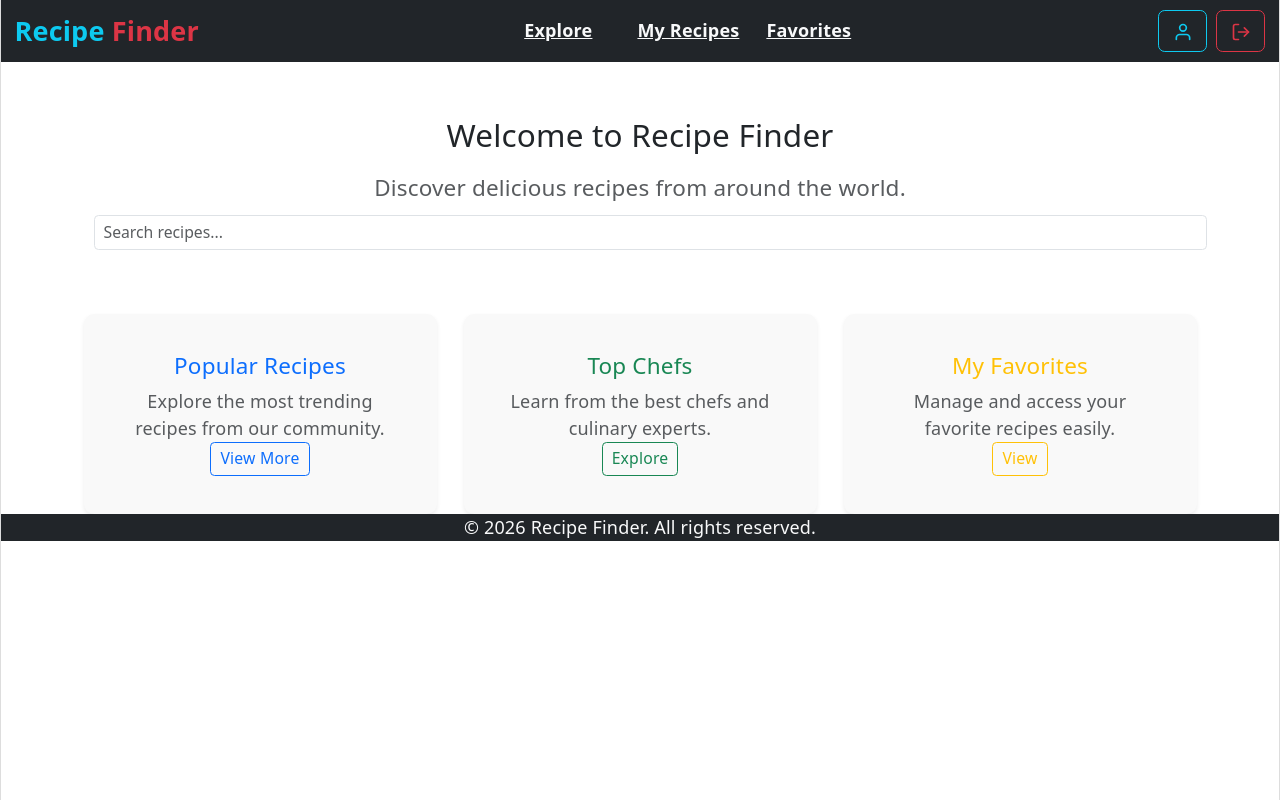
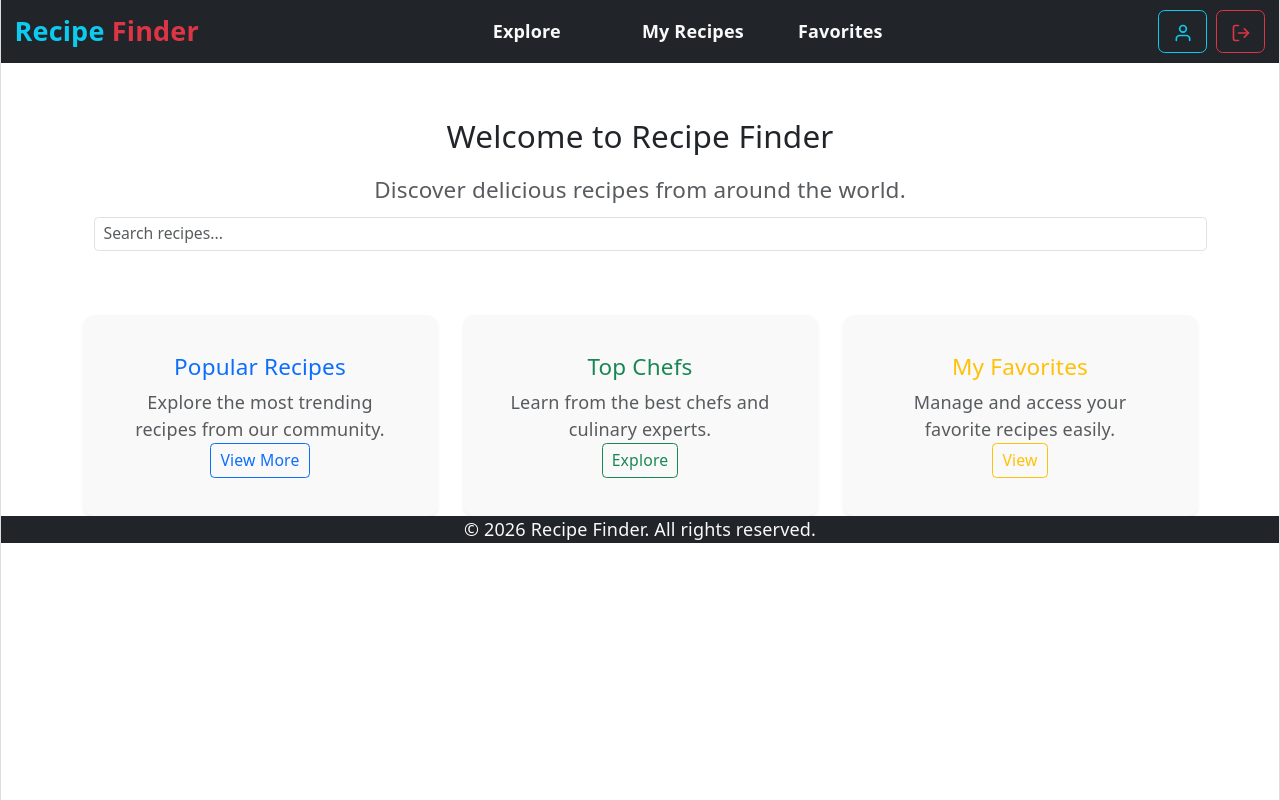
Before and after one commit to Chavdaharesh/exe__3, a React (Vite) app: page / in a window 1280 px wide. Built offline with nearby package versions, Linux system fonts and the light colour scheme.

Commit message:
Update Hover Design

```diff
--- a/src/App.scss
+++ b/src/App.scss
@@ -1,3 +1,11 @@
+
+.navbar .d-flex .d-flex a {
+  transition: background 0.2s, color 0.2s;
+}
+.navbar .d-flex .d-flex a:hover {
+  background: #f5f5f5;
+  color: #222 !important;
+}
 
 
 :root{
@@ -17,50 +25,6 @@
   justify-content: center;
   height: 100vh;
 }
-
-
-.dashboard-container {
-  display: flex;
-  flex-direction: row;
-  align-items: center;
-  justify-content: center;
-  height: fit-content;
-  background-color: var(--bg);
-}
-
-.dashboard-nav ul {
-  display: flex;
-  flex-direction: row;
-  gap: 24px;
-  padding: 0;
-  margin: 0;
-}
-
-.dashboard-nav li {
-  display: flex;
-}
-
-.dashboard-nav a {
-  text-decoration: none;
-  color: var(--text-h);
-  font-weight: bold;
-  padding: 8px 16px;
-  border-radius: 4px;
-  transition: background 0.2s;
-}
-
-.dashboard-nav a:hover {
-  background: #e6f0ff;
-}
-
-ul {
-  list-style-type: none;
-  padding: 0;
-  width: fit-content;
-}
-
-
-
 
 .card {
   background-color: #f9f9f9;
--- a/src/Pages/Header.jsx
+++ b/src/Pages/Header.jsx
@@ -14,21 +14,21 @@ const Header = () => {
                         <span className="text-danger fw-bold fs-4"> Finder</span>
                     </span>
 
-                    <div className="d-flex align-items-center gap-2 mx-3">
-                        <div className="d-flex align-items-center gap-2 mx-3">
-                            <Link to="/" className="text-light fw-semibold">
+                    <div className="d-flex align-items-center gap-2">
+                        <div className="d-flex align-items-center gap-2 mx-4 rounded">
+                            <Link to="/" className="text-light fw-semibold text-decoration-none p-2 rounded">
                                 Explore
                             </Link>
                         </div>
 
-                        <div className="d-flex align-items-center gap-2 mx-3">
-                            <Link to="/my-recipes" className="text-light fw-semibold">
+                        <div className="d-flex align-items-center gap-2 mx-4">
+                            <Link to="/my-recipes" className="text-light fw-semibold text-decoration-none p-2 rounded">
                                 My Recipes
                             </Link>
                         </div>
 
-                        <div className="d-flex align-items-center gap-2 me-3">
-                            <Link to="/favorites" className="text-light fw-semibold">
+                        <div className="d-flex align-items-center gap-2 me-4">
+                            <Link to="/favorites" className="text-light fw-semibold text-decoration-none p-2 rounded">
                                 Favorites
                             </Link>
                         </div>
```
